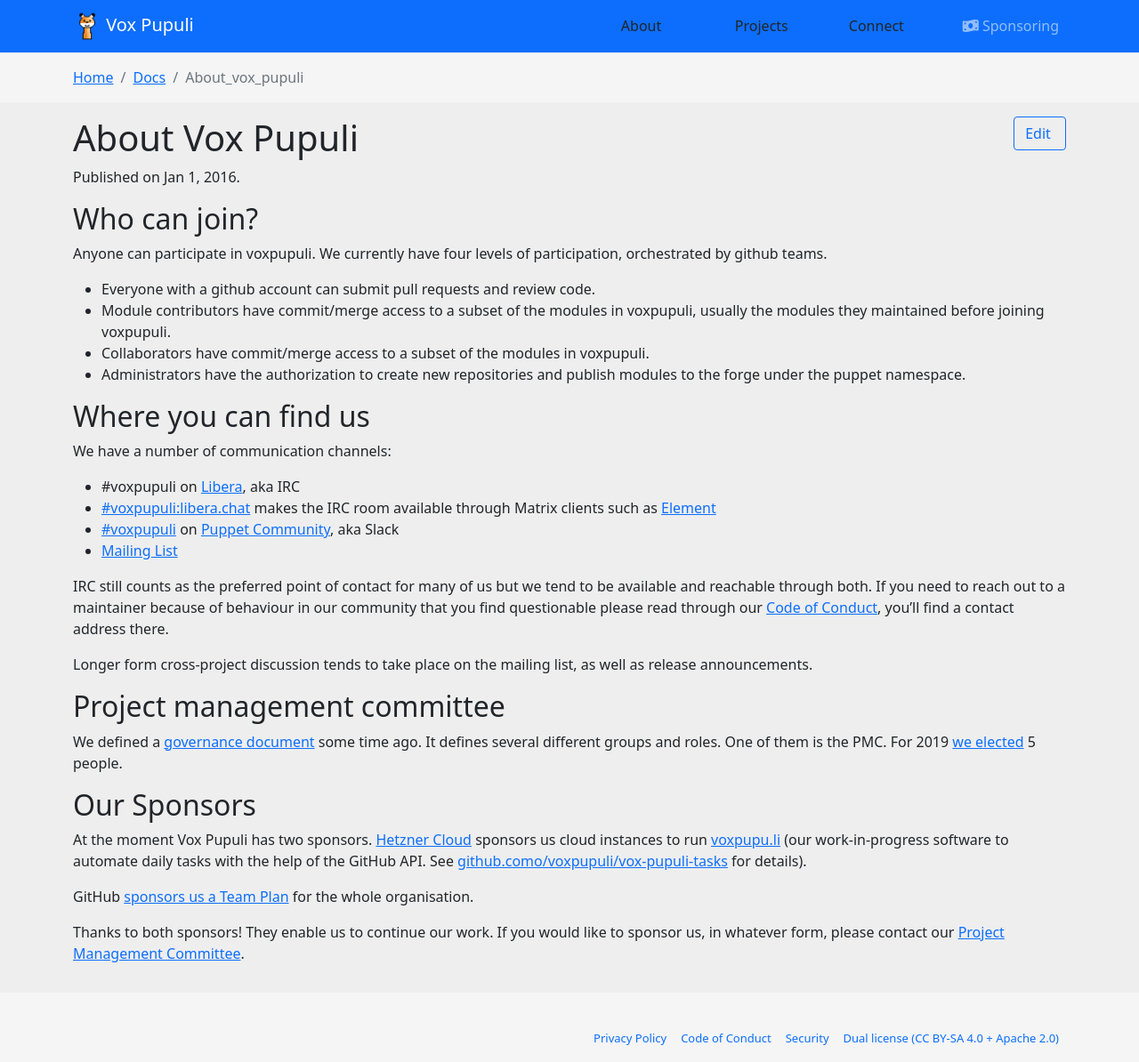
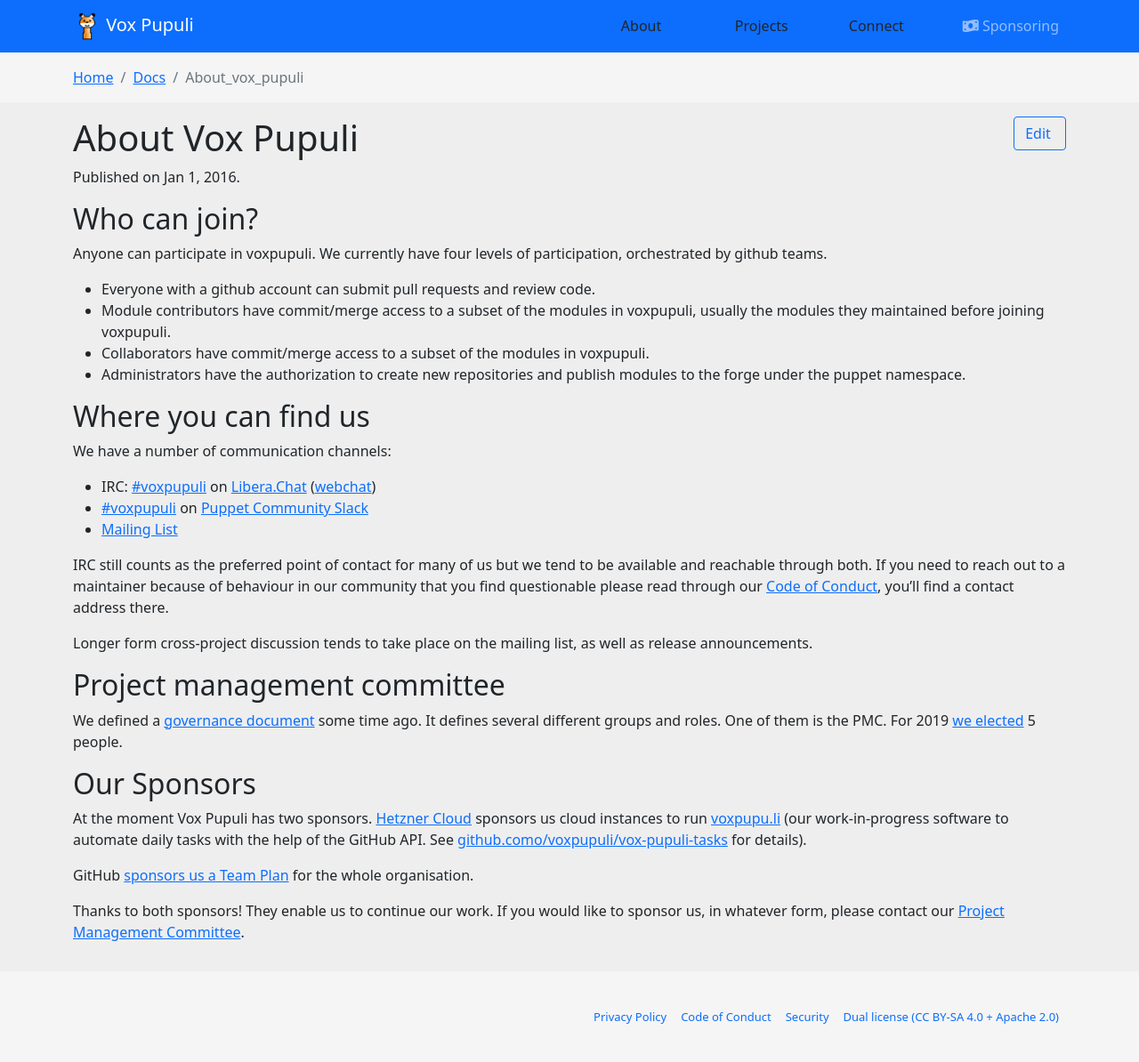
Before and after one commit to voxpupuli/voxpupuli.github.io, a Jekyll site: the page built from _docs/about_vox_pupuli.md, in a window 1280 px wide. Shown: the whole page at 89% size. Built offline with Jekyll 4.4.1, drawn with Linux system fonts in a browser that asks for light colours; nearby versions of some CDN libraries; after the commit the page ends 1170 px from its top, so only the background shows below that.

Commit message:
Consistently link to IRC
This aligns the various ways we refer to IRC.

```diff
--- a/_docs/about_vox_pupuli.md
+++ b/_docs/about_vox_pupuli.md
@@ -23,10 +23,8 @@
 
 We have a number of communication channels:
 
-* #voxpupuli on [Libera](https://web.libera.chat/?#voxpupuli), aka IRC
-* [#voxpupuli:libera.chat](https://matrix.to/#/!xKkvgsGCsiWDhqCMMZ:libera.chat) makes the IRC room available through Matrix clients such as [Element](https://element.io/)
-* [#voxpupuli](http://puppetcommunity.slack.com/messages/voxpupuli/) on
-  [Puppet Community](http://slack.puppet.com), aka Slack
+* IRC: [#voxpupuli](ircs://irc.libera.chat:6697/#voxpupuli) on [Libera.Chat](https://libera.chat/) ([webchat](https://web.libera.chat/?#voxpupuli))
+* [#voxpupuli](http://puppetcommunity.slack.com/messages/voxpupuli/) on [Puppet Community Slack](http://puppetcommunity.slack.com)
 * [Mailing List](https://groups.io/g/voxpupuli/)
 
 IRC still counts as the preferred point of contact for many of us but we tend
```
Also changed, not shown: connect.md (+1 -1 lines), contributing/index.md (+1 -1 lines), README.md.
